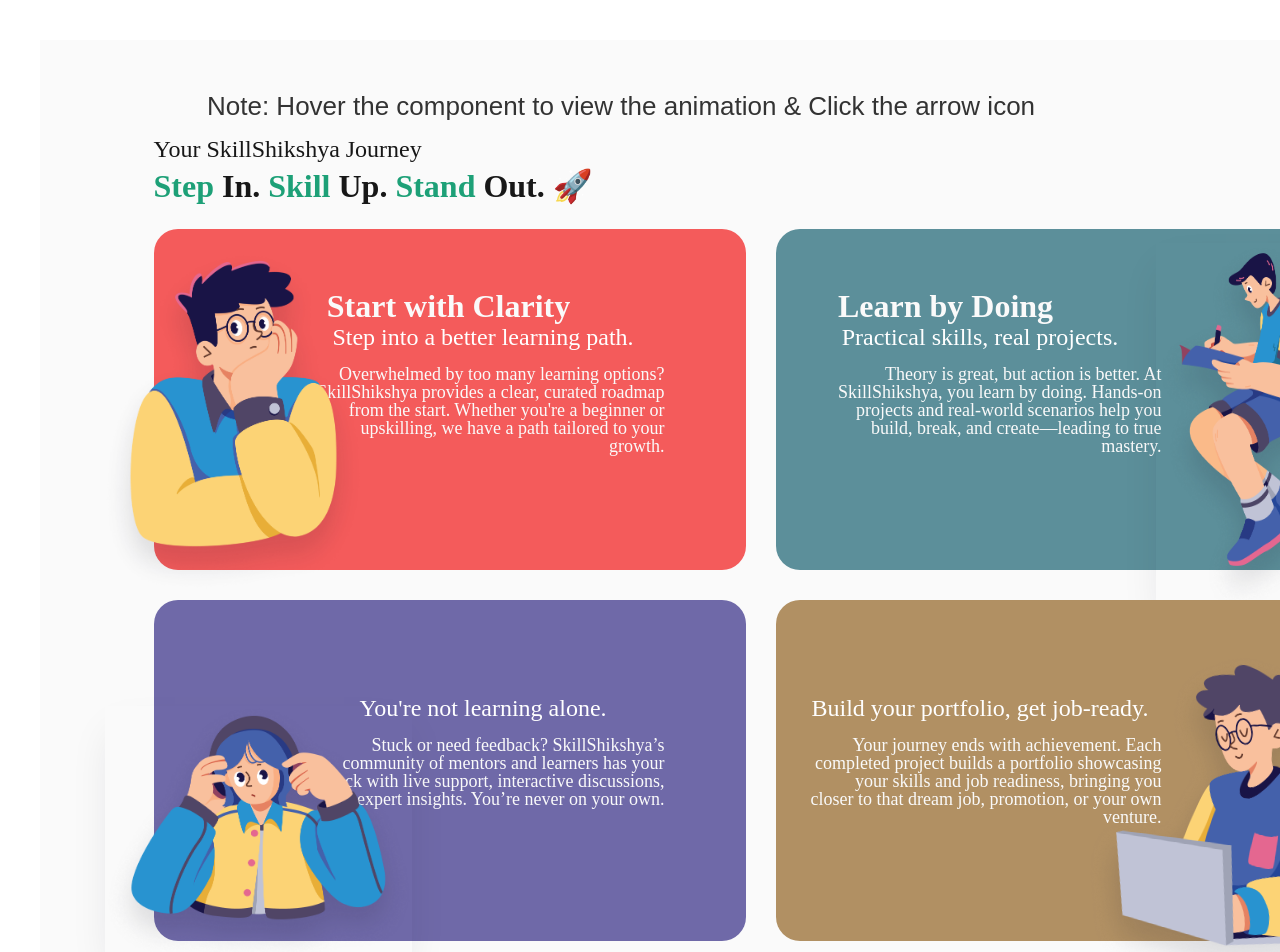
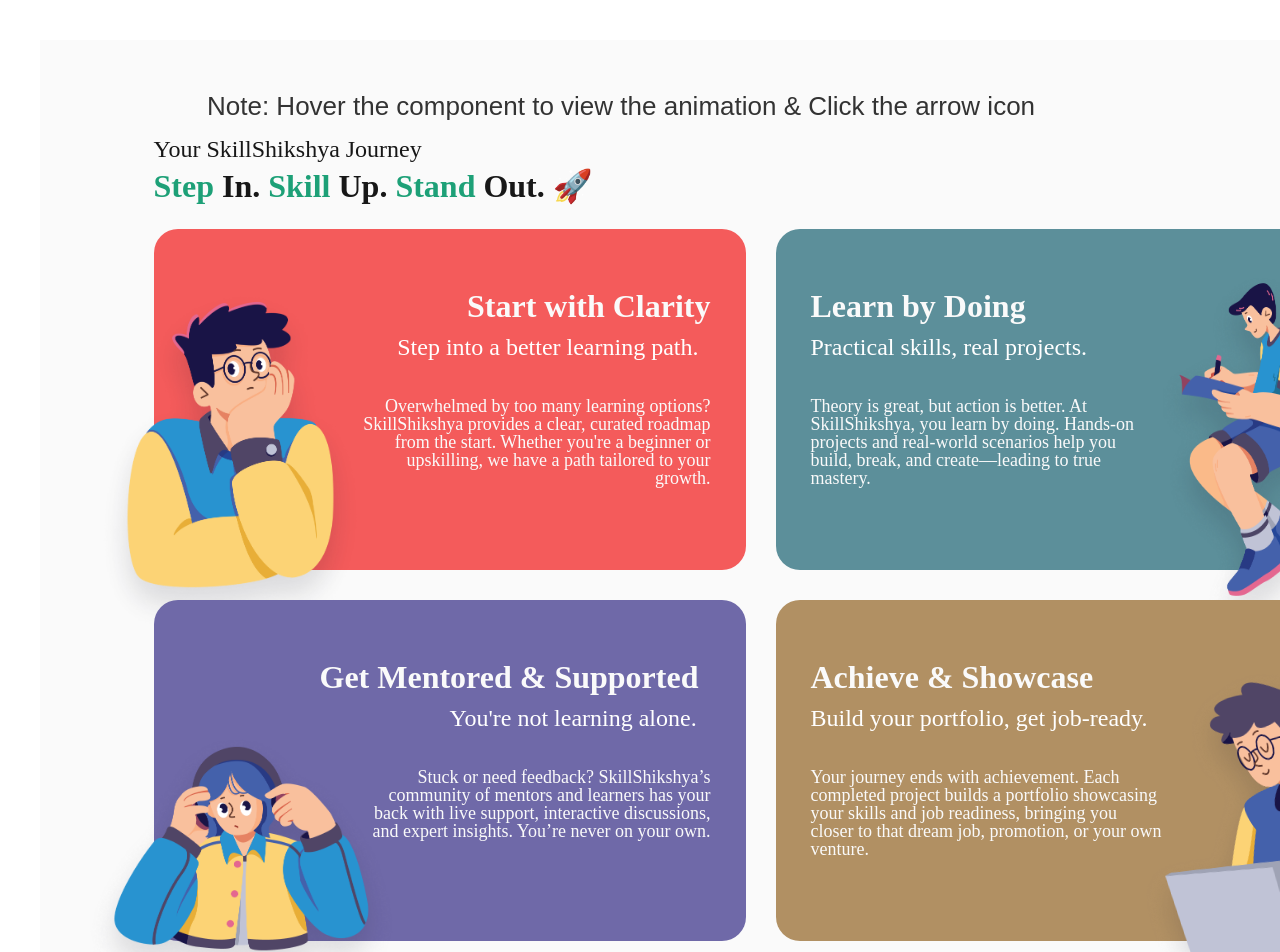
Before and after one commit to kdkprabhakar100/UserDashboard, a Next.js app: page / in a window 1280 px wide. Shown: the top 952 px of the page. Built offline with nearby package versions, Linux system fonts and the light colour scheme; a web font is replaced by a local one.

Commit message:
css fixed

```diff
--- a/components/task1/FeatureCard.tsx
+++ b/components/task1/FeatureCard.tsx
@@ -1,32 +1,25 @@
 interface Props {
+  index: number
   title: string
   subtitle: string
   description: string
   color: string
   image: string
-  index: number
 }
 
 export default function FeatureCard({
+  index,
   title,
   subtitle,
   description,
   color,
-  image,
-  index
+  image
 }: Props) {
   return (
-    <div
-      className="feature-card"
-      style={{ backgroundColor: color }}
-    >
-      <img
-        src={image}
-        alt={title}
-        className={`feature-img feature-img-${index}`}
-      />
+    <div className="feature-card" style={{ background: color }}>
 
       <div className="feature-textbox">
+
         <div className="Feature-text1">
           <div className="Feature-text1box">
             <h3>{title}</h3>
@@ -40,7 +33,15 @@
         <div className="Feature-DescBOX">
           <p>{description}</p>
         </div>
+
       </div>
+
+      <img
+        src={image}
+        alt={title}
+        className={`feature-img feature-img-${index}`}
+      />
+
     </div>
   )
 }
--- a/components/task1/feature.css
+++ b/components/task1/feature.css
@@ -64,7 +64,6 @@
 line-height: 120%;
 letter-spacing: 0%;
 color: #1DA077;
-
 }
 
 .feature-title h1{
@@ -86,67 +85,76 @@
 display:flex;
 justify-content:space-between;
 align-items:center;
-  row-gap: 32px;
-  column-gap: 40.17px;
+row-gap:32px;
+column-gap:40.17px;
 border-radius:24px;
 color:white;
-  width: 592px;
-  height: 341px;
-  opacity: 1;
-  position: relative;
-  overflow: visible;
+width:592px;
+height:341px;
+opacity:1;
+position:relative;
+overflow:visible;
+}
 
-}
+/* TEXT CONTAINER */
 
 .feature-textbox{
 width:351px;
 height:225px;
-top:58px;
-left:206px;
 padding-right:35px;
 opacity:1;
 gap:32px;
+
+display:flex;
+flex-direction:column;
+justify-content:center;
+
+position:relative;
+z-index:2;
 }
 
+/* TITLE */
+
 .Feature-text1{
-width:351px;
-height:78px;
-opacity:1;
+display:flex;
+flex-direction:column;
 gap:10px;
 }
 
 .Feature-text1box{
-width:270px;
-height:38px;
+width:351px;
+min-height:38px;
 opacity:1;
 }
 
 .Feature-text1box h3{
 font-family: Nohemi;
-font-weight: 700;
-font-style: Bold;
-font-size: 32px;
-line-height: 120%;
-letter-spacing: 0%;
-text-align: center;
-color: #FAFAFA;
+font-weight:700;
+font-size:32px;
+line-height:120%;
+color:#FAFAFA;
+word-break:break-word;
 }
+
+/* SUBTITLE */
 
 .Feature-text2box{
 width:339px;
-height:30px;
+min-height:30px;
 opacity:1;
 }
 
 .Feature-text2box h4{
-font-family: Outfit;
-font-weight: 500;
-font-style: Medium;
-font-size: 24px;
-line-height: 100%;
-letter-spacing: 0%;
-text-align: center;
+font-family:Outfit;
+font-weight:500;
+font-style:Medium;
+font-size:24px;
+line-height:100%;
+letter-spacing:0%;
+text-align:left;
 }
+
+/* DESCRIPTION */
 
 .Feature-DescBOX{
 width:351px;
@@ -155,80 +163,93 @@
 }
 
 .Feature-DescBOX p{
-font-family: Outfit;
-font-weight: 400;
-font-style: Regular;
-font-size: 18px;
-line-height: 100%;
-letter-spacing: 0%;
-text-align: right;
-color: #FAFAFA;
+font-family:Outfit;
+font-weight:400;
+font-style:Regular;
+font-size:18px;
+line-height:100%;
+letter-spacing:0%;
+text-align:left;
+color:#FAFAFA;
 }
 
+/* TEXT POSITIONING */
 
+.features-grid .feature-card:nth-child(1) .feature-textbox,
+.features-grid .feature-card:nth-child(3) .feature-textbox{
+margin-left:206px;
+}
+
+.features-grid .feature-card:nth-child(2) .feature-textbox,
+.features-grid .feature-card:nth-child(4) .feature-textbox{
+margin-right:206px;
+padding-left:35px;
+}
+
+/* ALIGN RIGHT TEXT FOR CARD 1 & 3 */
+
+.features-grid .feature-card:nth-child(1) .Feature-text1box h3
+{
+text-align:right;
+}
+
+.features-grid .feature-card:nth-child(1) .Feature-text2box h4{
+text-align:right;
+}
+
+.features-grid .feature-card:nth-child(1) .Feature-DescBOX p,
+.features-grid .feature-card:nth-child(3) .Feature-DescBOX p{
+text-align:right;
+}
+
+.features-grid .feature-card:nth-child(3) .Feature-text1box h3{
+  white-space: nowrap;
+}
+/* IMAGE */
 
 .feature-img{
 position:absolute;
 }
 
+/* IMAGE POSITIONS */
 
-
-
-.features-grid .feature-card:nth-child(1) .feature-textbox,
-.features-grid .feature-card:nth-child(3) .feature-textbox{
-  margin-left:160px;
+.feature-img-0{
+width:257.3858337402344px;
+height:338.593994140625px;
+opacity:1;
+top:63px;
+left:-52px;
 }
 
-
-
-
-.features-grid .feature-card:nth-child(2) .feature-textbox,
-.features-grid .feature-card:nth-child(4) .feature-textbox{
-  margin-right:206px;
-  padding-left: 35px;
-}
-
-
-
-
-.feature-img-0{
-width: 257.3858337402344px;
-height: 338.593994140625px;
-opacity: 1;
-top: 22px;
-left: -49px;
+.feature-img-1{
+width:180.3535614013672px;
+height:367px;
+opacity:1;
+top:44px;
+left:380px;
 
 }
 
-
-
-
-.feature-img-1{
-width: 180.3535614013672px;
-height: 367px;
-opacity: 1;
-top: 14px;
-left: 380px;
-box-shadow: 0px 20px 40px -8px #1018281A;
-}
-
-
-
 .feature-img-2{
-width: 307.03753662109375px;
-height: 249.9674835205078px;
-opacity: 1;
-top: 106px;
-left: -48.92px;
-box-shadow: 0px 20px 40px -8px #1018281A;
+width:307.03753662109375px;
+height:249.9674835205078px;
+opacity:1;
+top:137px;
+left:-65.92px;
 }
 
 .feature-img-3{
-width: 280.03568891194px;
-height: 310.76718089642645px;
-transform: rotate(6.05deg);
-opacity: 1;
-top: 53.56px;
-left: 317.66px;
+width:280.03568891194px;
+height:310.76718089642645px;
+transform:rotate(-7.95deg);
+opacity:1;
+top:69.56px;
+left:357.66px;
+}
 
+.features-grid .feature-card:nth-child(3) .Feature-text2box h4{
+  margin-left:90px;
 }
+.features-grid .feature-card:nth-child(3) .Feature-text1box h3{
+  margin-left:-40px;
+}
--- a/components/task1/featuresData.ts
+++ b/components/task1/featuresData.ts
@@ -16,7 +16,7 @@
     image: "/2.png"
   },
   {
-    title: "",
+    title: "Get Mentored & Supported",
     subtitle: "You're not learning alone.",
     description:
       "Stuck or need feedback? SkillShikshya’s community of mentors and learners has your back with live support, interactive discussions, and expert insights. You’re never on your own.",
@@ -24,7 +24,7 @@
     image: "/3.png"
   },
   {
-    title: "",
+    title: "Achieve & Showcase",
     subtitle: "Build your portfolio, get job-ready.",
     description:
       "Your journey ends with achievement. Each completed project builds a portfolio showcasing your skills and job readiness, bringing you closer to that dream job, promotion, or your own venture.",
```
Lines whose indentation alone changed are shown as unchanged.
